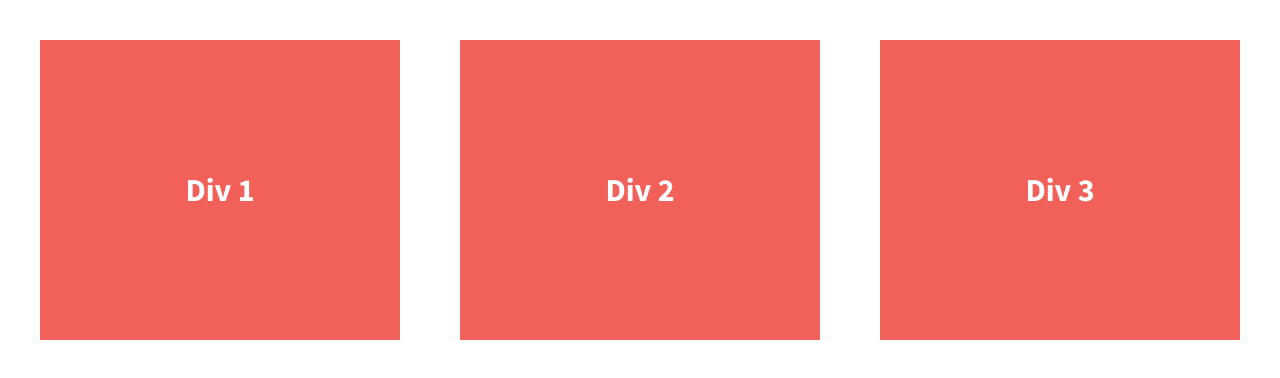
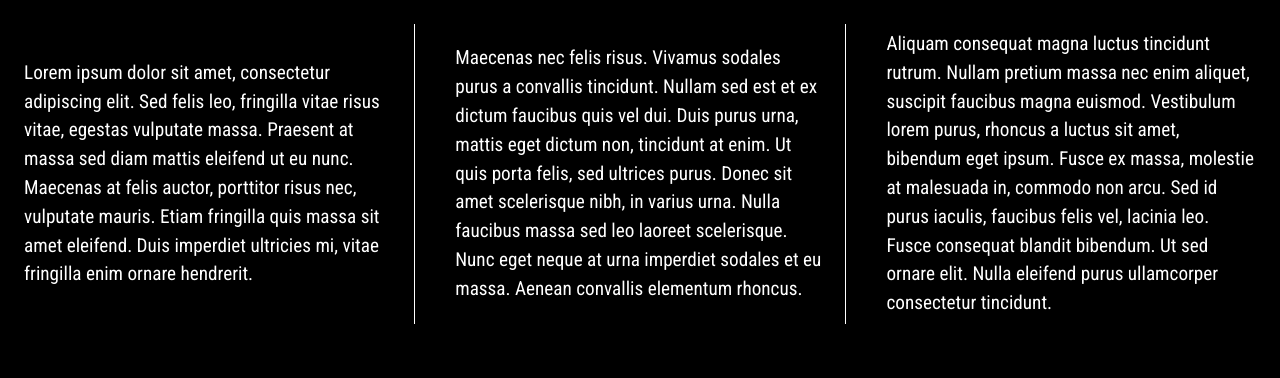
Before and after one commit to shamham/07.01-206-divs-flexbox-starter, a plain HTML site: page index.html in a window 1280 px wide. Drawn offline with nearby package versions, Linux system fonts and the light colour scheme.

Commit message:
Updated per step 4 of 5

```diff
--- a/css/main.css
+++ b/css/main.css
@@ -97,33 +97,40 @@ textarea {
 
 
 html {
-  background-color: #fff;
+  background-color: #000000;
   height: 100%;
 }
 
 body {
-  font-family: 'Source Sans Pro', sans-serif;
+  font-family: 'Roboto Condensed', sans-serif;
   padding: 2em;
-  font-size: 1.25em;
+  font-size: .75em;
   height: 100%;
 }
 
 .wrapper {
   display: flex;
     justify-content: space-between;
-  font-weight: 700;
+  font-weight: 500;
 }
 
 .div-1, .div-2, .div-3 {
   color: #fff;
   line-height: 1.5em;
   font-size: 1.6em;
-  background-color: #f16059;
+  background-color: #000000;
   height: 300px;
     display: flex;
     width: 30%;
     justify-content: center;
     align-items: center;
+}
+
+.div-1, .div-2 {
+    border-width: 1px;
+    border-right-style: solid;
+    border-right-color: #fff;
+    padding-right: 20px;
 }
 
 
--- a/index.html
+++ b/index.html
@@ -15,6 +15,8 @@
         <script src="js/vendor/modernizr-2.8.3.min.js"></script>
         <link href='http://fonts.googleapis.com/css?family=Lora:700' rel='stylesheet' type='text/css'>
         <link href='http://fonts.googleapis.com/css?family=Source+Sans+Pro:400,700' rel='stylesheet' type='text/css'>
+        <link href="https://fonts.googleapis.com/css2?family=Roboto+Condensed&display=swap" rel="stylesheet">
+        <link href="https://fonts.googleapis.com/css2?family=Roboto+Condensed:wght@300;400&display=swap" rel="stylesheet">
     </head>
     <body>
         <!--[if lt IE 8]>
@@ -23,13 +25,13 @@
 
         <section class="wrapper">
             <div class="div-1">
-                Div 1
+                Lorem ipsum dolor sit amet, consectetur adipiscing elit. Sed felis leo, fringilla vitae risus vitae, egestas vulputate massa. Praesent at massa sed diam mattis eleifend ut eu nunc. Maecenas at felis auctor, porttitor risus nec, vulputate mauris. Etiam fringilla quis massa sit amet eleifend. Duis imperdiet ultricies mi, vitae fringilla enim ornare hendrerit.
             </div>
             <div class="div-2">
-                Div 2
+                Maecenas nec felis risus. Vivamus sodales purus a convallis tincidunt. Nullam sed est et ex dictum faucibus quis vel dui. Duis purus urna, mattis eget dictum non, tincidunt at enim. Ut quis porta felis, sed ultrices purus. Donec sit amet scelerisque nibh, in varius urna. Nulla faucibus massa sed leo laoreet scelerisque. Nunc eget neque at urna imperdiet sodales et eu massa. Aenean convallis elementum rhoncus.
             </div>
             <div class="div-3">
-                Div 3
+                Aliquam consequat magna luctus tincidunt rutrum. Nullam pretium massa nec enim aliquet, suscipit faucibus magna euismod. Vestibulum lorem purus, rhoncus a luctus sit amet, bibendum eget ipsum. Fusce ex massa, molestie at malesuada in, commodo non arcu. Sed id purus iaculis, faucibus felis vel, lacinia leo. Fusce consequat blandit bibendum. Ut sed ornare elit. Nulla eleifend purus ullamcorper consectetur tincidunt.
             </div>
         </section>
 
```
